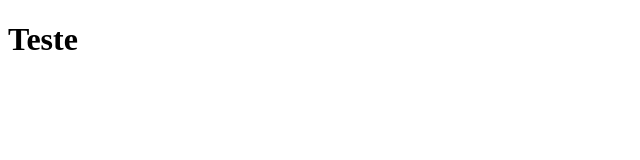
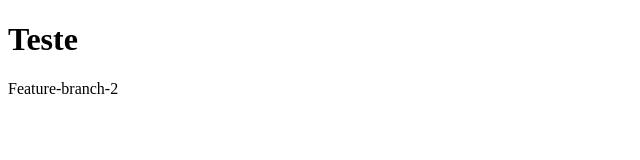
Before and after one commit to diogo-cedran/configuration-management, a plain HTML site: page index.html in a window 1280 px wide. Shown: the whole page, without its empty margins (0-640 px from the left). Drawn offline with Linux system fonts and the light colour scheme.

Commit message:
Change title and add paragraph in feature-branch-2

```diff
--- a/index.html
+++ b/index.html
@@ -7,5 +7,6 @@
 </head>
 <body>
     <h1>Teste</h1>
+    <p>Feature-branch-2</p>
 </body>
 </html>
```
